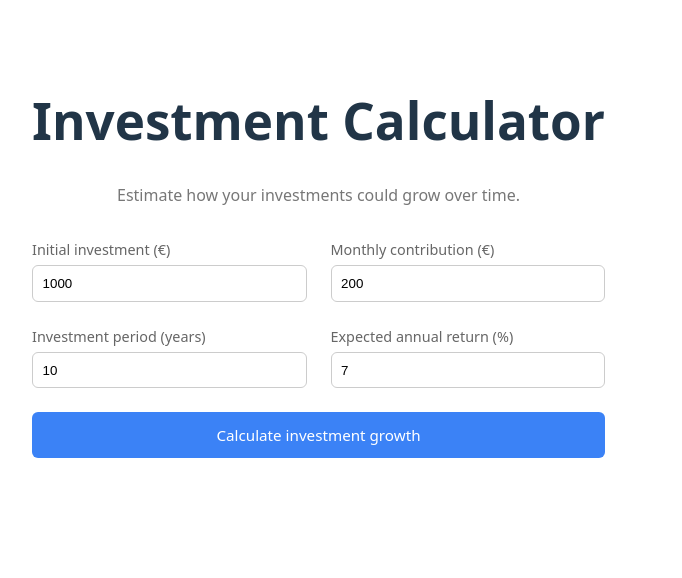
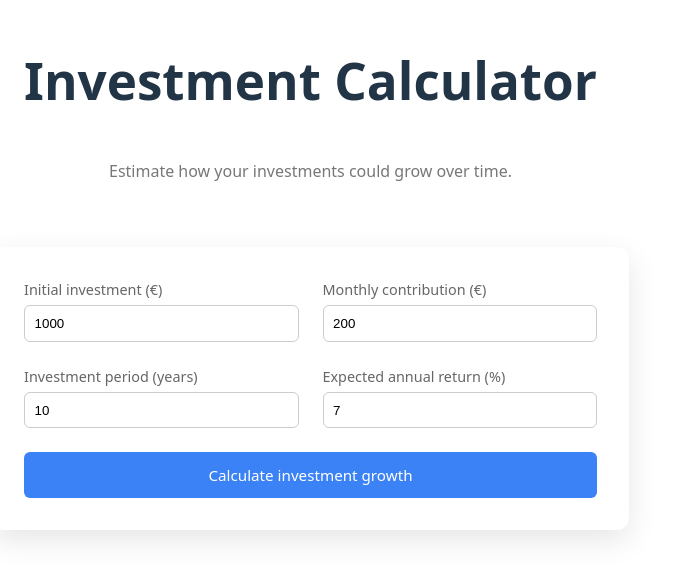
Before and after one commit to Juanmilion/investment-calculator, a React (Vite) app: page / in a window 1280 px wide. Shown: the part 126-704 px from the top of the page, without its empty margins (0-682 px from the left). Built offline with nearby package versions, Linux system fonts and the light colour scheme.

Commit message:
change ui css and form box shadow

```diff
--- a/src/styles/app.css
+++ b/src/styles/app.css
@@ -1,8 +1,12 @@
 .app {
     max-width: 900px;
-    margin: auto;
-    padding: 2rem;
+    margin: 0 auto;
+    padding: 3rem 1.5rem;
     text-align: center;
+
+    display: flex;
+    flex-direction: column;
+    align-items: center;
 }
 
 .subtitle {
@@ -11,10 +15,16 @@
 }
 
 .form {
+    width: 100%;
+    max-width: 600px;
     display: grid;
     grid-template-columns: repeat(2, 1fr);
     gap: 1.5rem;
-    margin-bottom: 2rem;
+    margin-top: 2rem;
+    background: #ffffff;
+    padding: 2rem;
+    border-radius: 12px;
+    box-shadow: 0 10px 30px rgba(0, 0, 0, 0.1);
 }
 
 .form-group {
```
